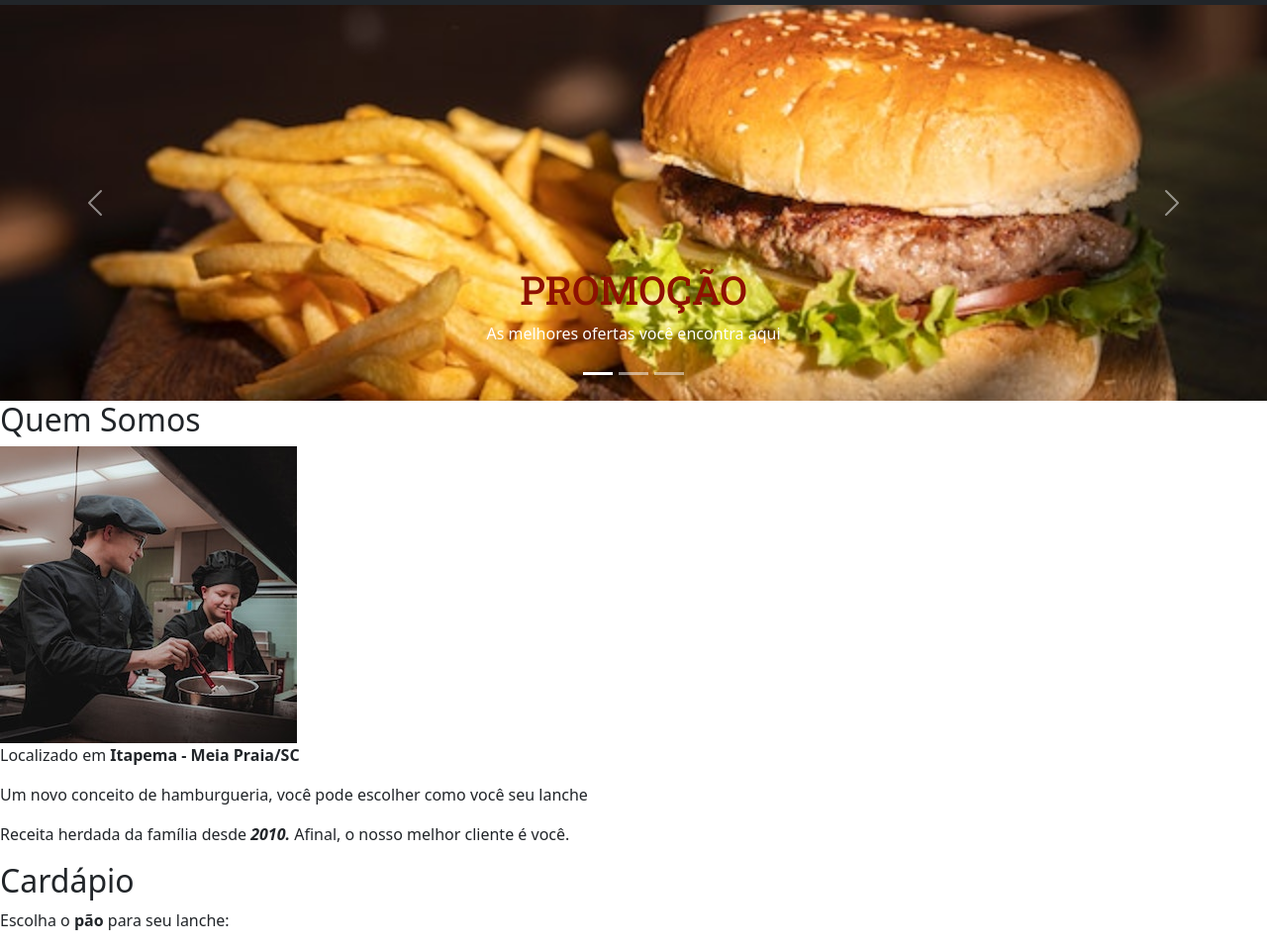
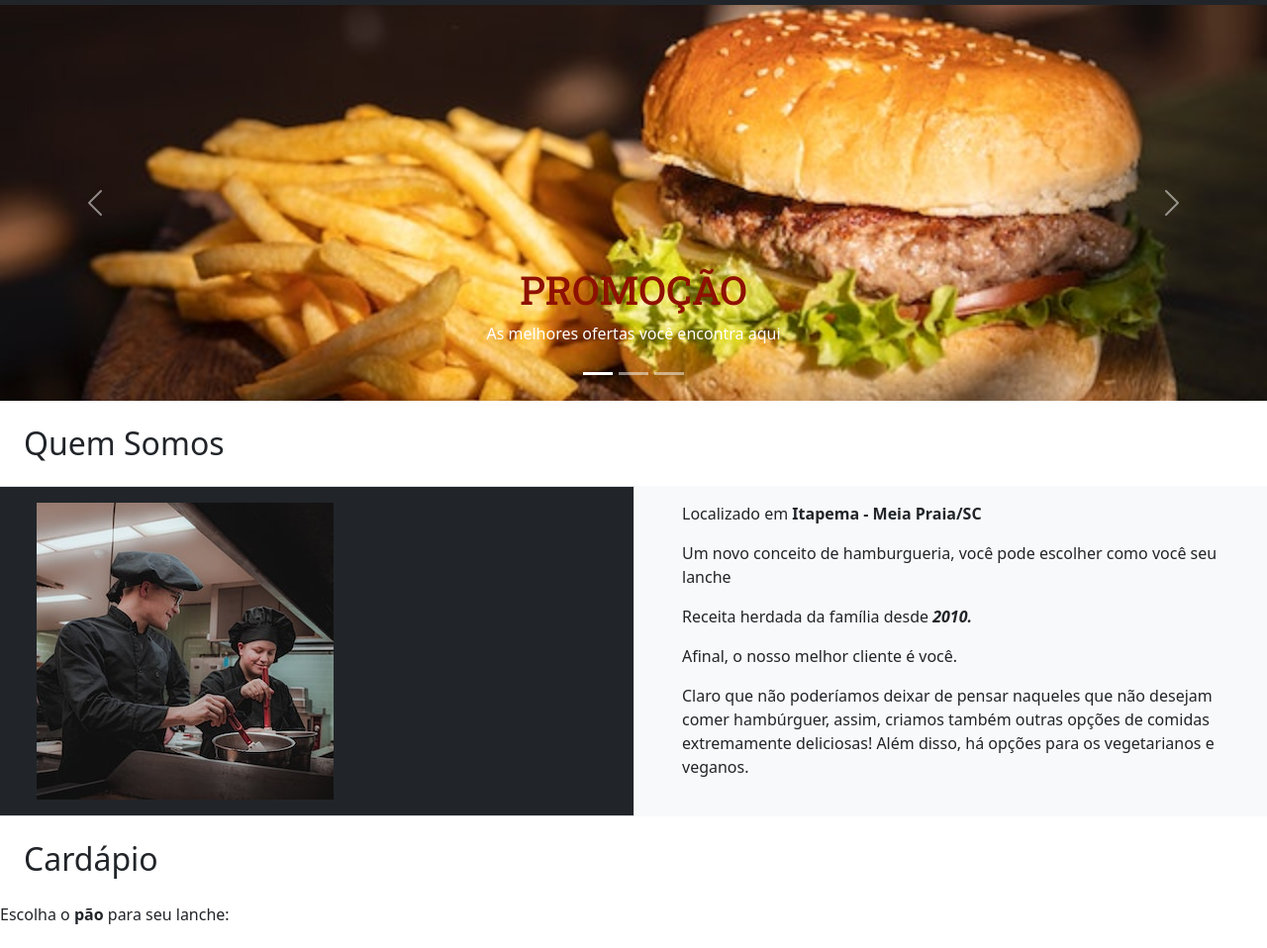
Before and after one commit to Leodominoni/Catalogo-de-hamburgueria, a plain HTML site: page index.html in a window 1280 px wide. Shown: the part 113-1071 px from the top of the page at 99% size. Drawn offline with nearby package versions, Linux system fonts and the light colour scheme.

Commit message:
Update index.html

```diff
--- a/index.html
+++ b/index.html
@@ -21,7 +21,7 @@
     <header>
         <nav class="navbar navbar-expand-lg bg-dark">
             <a class="navbar-brand titulo" href="index.html"><img src="img/burguer.png" alt="Logo" width="70" height="60" class="d-inline-block align-text-center m-3">Melhor Hamburguer</a>
-            <button class="navbar-toggler" type="button" data-bs-toggle="collapse" data-bs-target="#navbarNavAltMarkup" aria-controls="navbarNavAltMarkup" aria-expanded="false" aria-label="Toggle navigation">
+            <button class="navbar-toggler bg-light" type="button" data-bs-toggle="collapse" data-bs-target="#navbarNavAltMarkup" aria-controls="navbarNavAltMarkup" aria-expanded="false" aria-label="Toggle navigation">
             <span class="navbar-toggler-icon"></span>
             </button>
             <div class="collapse navbar-collapse  justify-content-end " id="navbarNavAltMarkup">
@@ -53,7 +53,7 @@
               </div>
             </div>
             <div class="carousel-item fixedHeightImg">
-              <img src="img/lanche.jpg" class="d-block w-100" alt="hamburger negro">
+              <img src="img/burguer4.jpg" class="d-block w-100" alt="hamburger negro">
               <div class="carousel-caption d-none d-md-block">
                 <h1 class="titulo-carrosel">NOVOS SABORES</h1>
                 <p class="descricao-carrosel">Permita-se experimentar novas experiências</p>
@@ -79,16 +79,25 @@
       </div>
     </main>
     <section class="principal">
-      <h2 class="titulo-principal">Quem Somos</h2>
-      <img class="tesoura" src="img/chapeiro.jpg" alt="chapeiro">
-      <div class="txt-principal">
-        <p>Localizado em <strong>Itapema - Meia Praia/SC</strong></p>
-        <p>Um novo conceito de hamburgueria, você pode escolher como você seu lanche</p>
-        <p>Receita herdada da família desde <strong><em>2010.</em></strong> Afinal, o nosso melhor cliente é você.</p>
+      <h2 class="titulo-principal m-4">Quem Somos</h2>
+      <div class="row mx-md-n5">
+        <div class="col py-3 px-md-5 border bg-dark">
+          <img class="chapeiro" src="img/chapeiro.jpg" alt="chapeiro">
+        </div>
+        <div class="col py-3 px-md-5 bg-light">
+          <div class="txt-principal">
+            <p>Localizado em <strong>Itapema - Meia Praia/SC</strong></p>
+            <p>Um novo conceito de hamburgueria, você pode escolher como você seu lanche</p>
+            <p>Receita herdada da família desde <strong><em>2010.</em></strong></p>
+            <p> Afinal, o nosso melhor cliente é você.</p>
+            <p>Claro que não poderíamos deixar de pensar naqueles que não desejam comer hambúrguer, assim, criamos também outras opções de comidas extremamente deliciosas! Além disso, há opções para os vegetarianos e veganos.</p>
+          </div>
+        </div>
       </div>
+
     </section>
     <section class="cardapio">
-      <h2 class="titulo-principal">Cardápio</h2>
+      <h2 class="titulo-principal m-4">Cardápio</h2>
       <p class="txt-principal">Escolha o <strong>pão</strong> para seu lanche: </p>
 
     </section>
```
